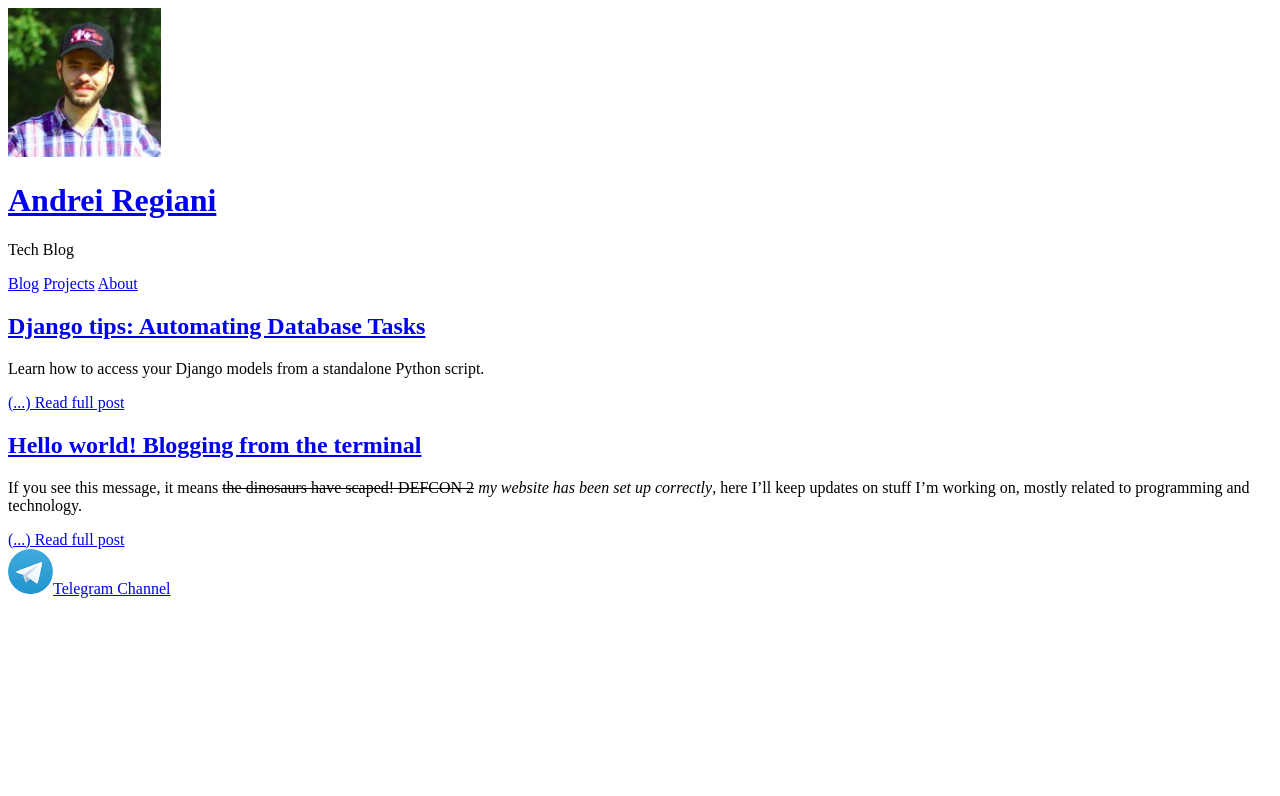
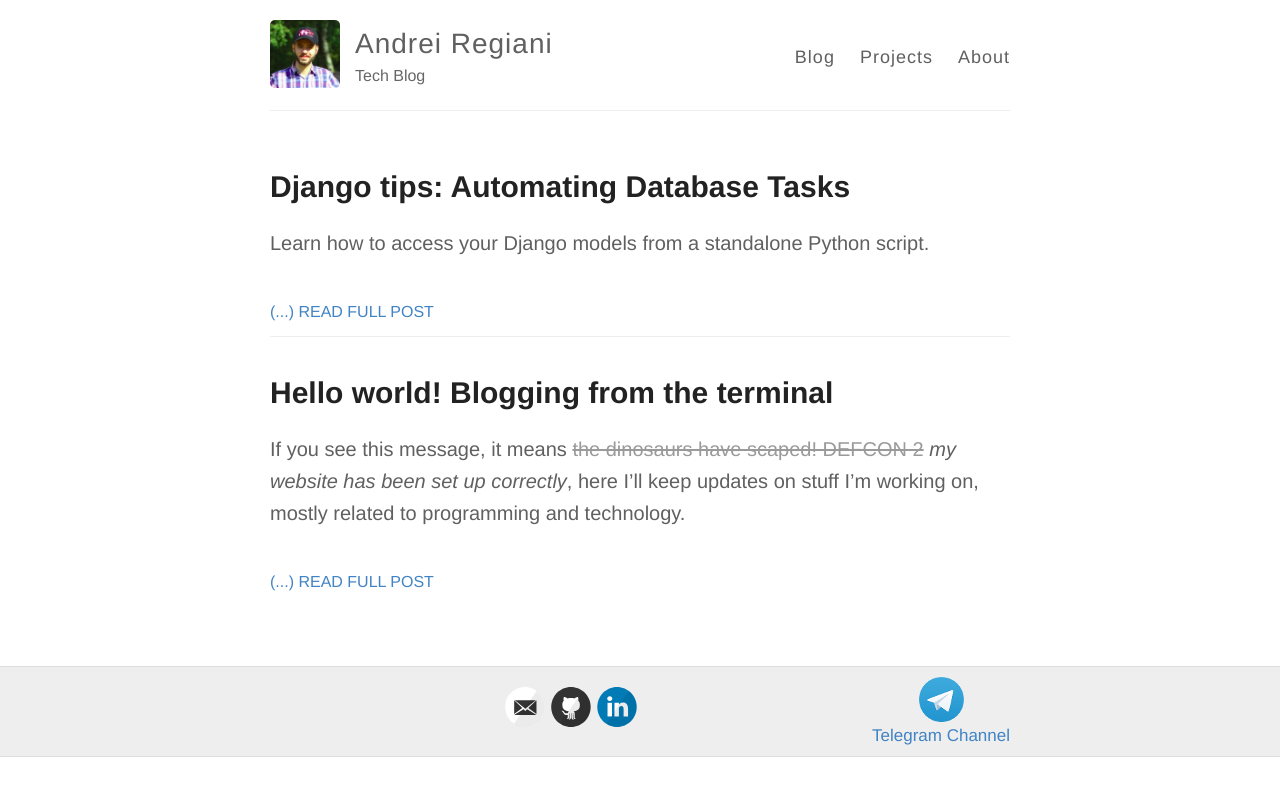
Before and after one commit to AndreiRegiani/andreiregiani.github.io, a Jekyll site: the page built from index.html, in a window 1280 px wide. Shown: the top 796 px of the page. Built offline with Jekyll 4.4.1, drawn with Linux system fonts in a browser that asks for light colours.

Commit message:
Fixed HTTPS links

```diff
--- a/_config.yml
+++ b/_config.yml
@@ -1,6 +1,6 @@
 name: Andrei Regiani
 description: Tech Blog
-avatar: https://regiani.xyz/images/avatar.png
+avatar: //regiani.xyz/images/avatar.png
 
 # Includes an icon in the footer for each username you enter
 footer-links:
@@ -27,7 +27,7 @@
 
 url: https://regiani.xyz
 enforce_ssl: regiani.xyz
-baseurl: //regiani.xyz/
+baseurl: https://regiani.xyz
 
 # Advanced:
 
--- a/_layouts/default.html
+++ b/_layouts/default.html
@@ -15,7 +15,7 @@
       <script src="http://html5shiv.googlecode.com/svn/trunk/html5.js"></script>
     <![endif]-->
 
-    <link rel="stylesheet" type="text/css" href="{{ site.baseurl }}/style.css" />
+    <link rel="stylesheet" type="text/css" href="/style.css" />
     <link rel="alternate" type="application/rss+xml" title="{{ site.name }} - {{ site.description }}" href="{{ site.baseurl }}/feed.xml" />
     <link rel="canonical" href="{{ site.url }}{{ page.url }}" />
     <!-- Created with Jekyll Now - http://github.com/barryclark/jekyll-now -->
--- a/style.scss
+++ b/style.scss
@@ -1,4 +1,6 @@
---- ---
+---
+---
+
 @import "reset";
 @import "variables";
 
```
